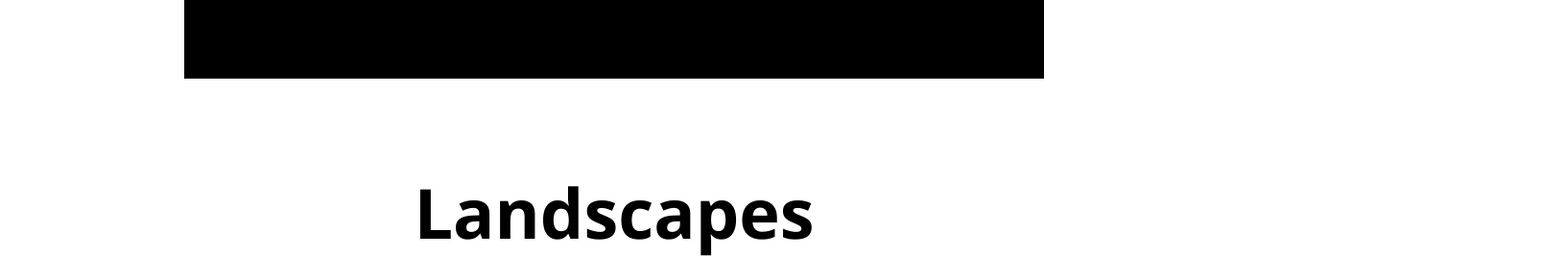
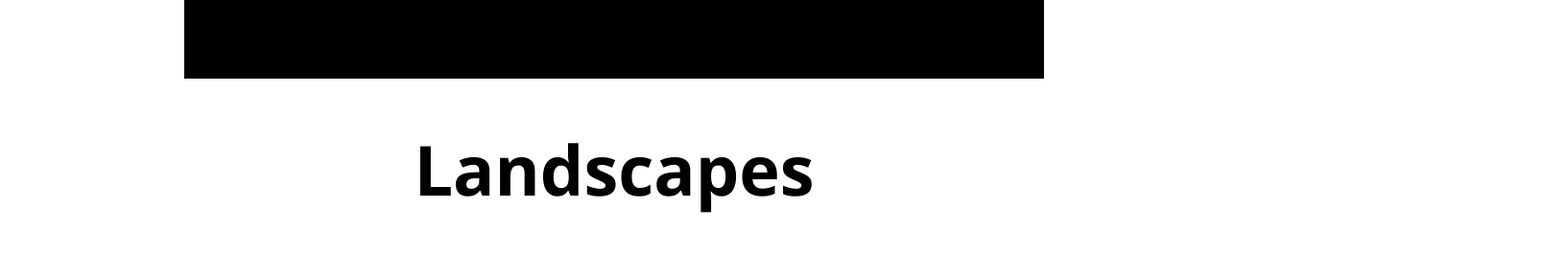
Before and after one commit to altexive/projet-photo, a plain HTML site: page index.html in a window 1280 px wide. Shown: the part 2600-2867 px from the top of the page at 96% size, 1632 px wide, since content can reach past the window. Drawn offline with nearby package versions, Linux system fonts and the light colour scheme.

Commit message:
finale commit lundi de l'enfer

```diff
--- a/CSS.css
+++ b/CSS.css
@@ -45,7 +45,7 @@ main{
     display: block;
     margin-bottom: 5%;
     text-align: center;
-    margin-top: 10%;
+    margin-top: 5%;
 
 }
 /* ajustement des images a la taille de la cellul, pas de debordement */
--- a/index.html
+++ b/index.html
@@ -44,7 +44,6 @@
                 </div>
                 <h2 id="landscapes">Landscapes</h2>
                 <div class="moza-landscape">
-                </div>
                     <img src="ressources\landscapes\landscape1.jpg" alt="landscape1">
                     <img src="ressources\landscapes\landscape2.jpg" alt="landscape2">
                     <img src="ressources\landscapes\landscape3.jpg" alt="landscape3">
@@ -60,7 +59,7 @@
                 </div>
             </div>
         </div>
-
+        <div class="space">space</div>
     </main>
 
     <footer>
```
Also changed, not shown: ressources/Ariette-Deschamps----Logo--B-N.jpg (deleted), ressources/Ariette-Deschamps----Logo-N-B.jpg, ressources/Ariette-Deschamps----Logo.jpg (added).
